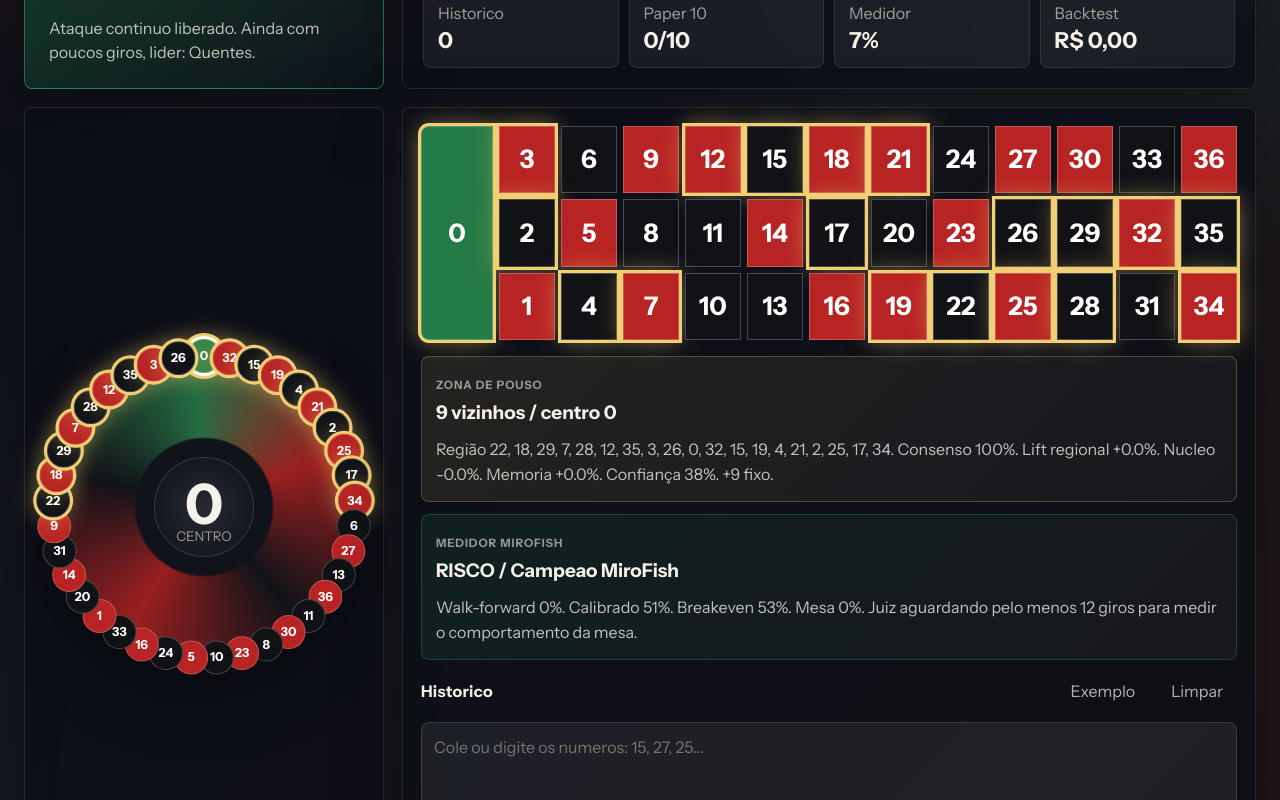
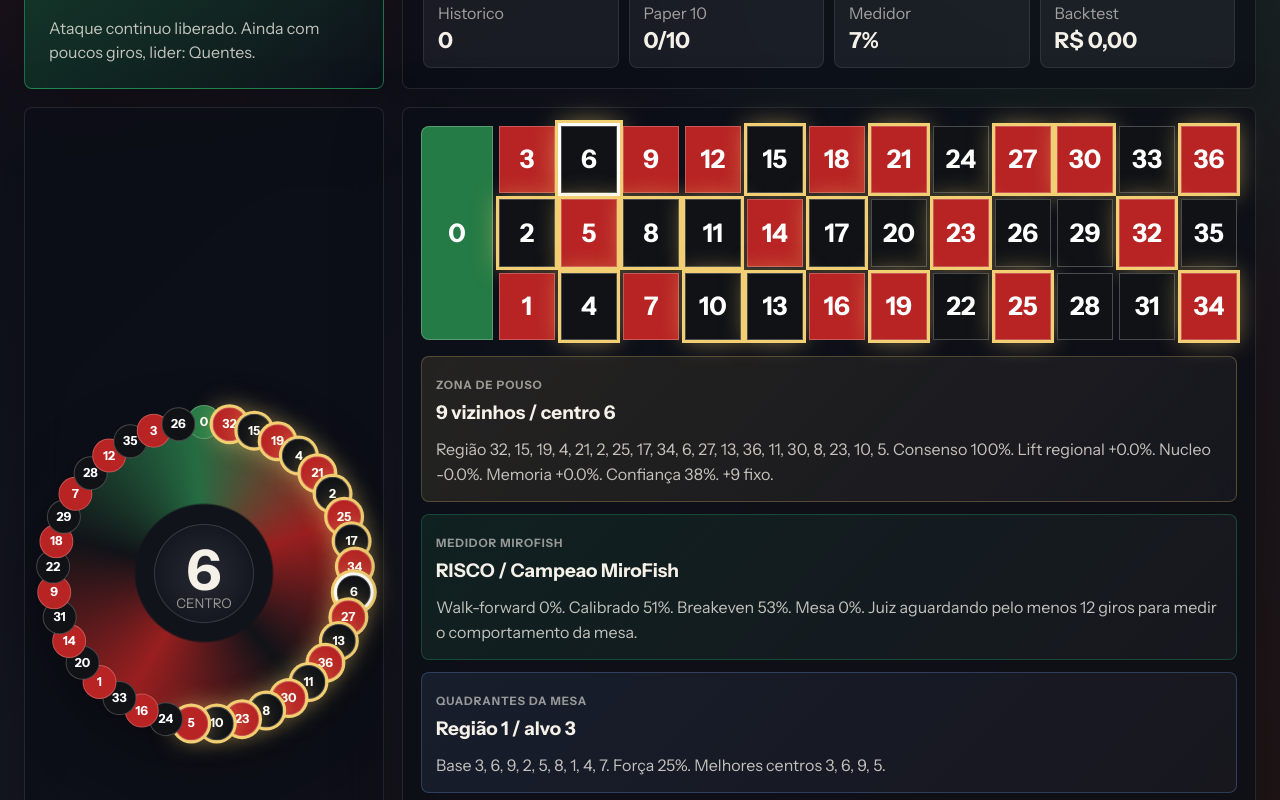
Before and after one commit to Drill23/mirofish-roulette-lab, a React (Vite) app: page / in a window 1280 px wide. Shown: the part 360-1160 px from the top of the page. Built offline with nearby package versions, Linux system fonts and the light colour scheme.

Commit message:
Add table quadrant strategy

```diff
--- a/src/App.css
+++ b/src/App.css
@@ -491,6 +491,11 @@ input[type='range'] {
   background: linear-gradient(135deg, rgba(42, 204, 119, 0.09), rgba(255, 255, 255, 0.035));
 }
 
+.smart-card--quadrant {
+  border-color: rgba(120, 170, 255, 0.25);
+  background: linear-gradient(135deg, rgba(120, 170, 255, 0.09), rgba(255, 255, 255, 0.035));
+}
+
 .section-title {
   display: flex;
   align-items: center;
--- a/src/App.jsx
+++ b/src/App.jsx
@@ -10,6 +10,13 @@ const TABLE_ROWS = [
   [3, 6, 9, 12, 15, 18, 21, 24, 27, 30, 33, 36],
   [2, 5, 8, 11, 14, 17, 20, 23, 26, 29, 32, 35],
   [1, 4, 7, 10, 13, 16, 19, 22, 25, 28, 31, 34],
+]
+
+const TABLE_QUADRANTS = [
+  [3, 6, 9, 2, 5, 8, 1, 4, 7],
+  [12, 15, 18, 11, 14, 17, 10, 13, 16],
+  [21, 24, 27, 20, 23, 26, 19, 22, 25],
+  [30, 33, 36, 29, 32, 35, 28, 31, 34],
 ]
 
 const RED_NUMBERS = new Set([
@@ -76,6 +83,12 @@ const AGENTS = [
     predict: predictHarmonicResonance,
   },
   {
+    id: 'quadrants',
+    name: 'Quadrantes',
+    signal: '4 regioes matematicas da mesa',
+    predict: predictTableQuadrants,
+  },
+  {
     id: 'mirror',
     name: 'Mirror scout',
     signal: 'padroes que repetem no espelho',
@@ -389,6 +402,21 @@ function App() {
                   {formatPercent(population.recommendation.judge.breakEven)}. Mesa{' '}
                   {formatPercent(population.recommendation.judge.stability)}.{' '}
                   {population.recommendation.judge.reason}
+                </p>
+              </div>
+
+              <div className="smart-card smart-card--quadrant">
+                <div>
+                  <span>Quadrantes da mesa</span>
+                  <strong>
+                    Região {population.recommendation.tableQuadrant.region} / alvo{' '}
+                    {population.recommendation.tableQuadrant.center}
+                  </strong>
+                </div>
+                <p>
+                  Base {population.recommendation.tableQuadrant.numbers.join(', ')}. Força{' '}
+                  {formatPercent(population.recommendation.tableQuadrant.weight)}. Melhores centros{' '}
+                  {population.recommendation.tableQuadrant.candidates.join(', ')}.
                 </p>
               </div>
 
@@ -984,6 +1012,7 @@ function buildPopulation(history, span = FIXED_SPAN, seedDistribution = null, op
   const stabilized = normalize(combined.map((value) => value * 0.94 + UNIFORM_PROBABILITY * 0.06))
   const activeSpan = span
   const landingCoverage = findLandingCoverage(stabilized, history, activeSpan)
+  const tableQuadrant = analyzeTableQuadrant(history, stabilized, activeSpan)
   const center = landingCoverage.center
   const covered = landingCoverage.covered
   const mass = covered.reduce((sum, number) => sum + stabilized[number], 0)
@@ -1075,6 +1104,7 @@ function buildPopulation(history, span = FIXED_SPAN, seedDistribution = null, op
       landingCoreLift: landingCoverage.coreLift,
       landingMemoryLift: landingCoverage.memoryLift,
       landingRimGap: landingCoverage.rimGap,
+      tableQuadrant,
       activeSpan,
       fixedSpan: true,
       judge,
@@ -1603,6 +1633,39 @@ function predictHarmonicResonance(history) {
   return normalize(scores)
 }
 
+function predictTableQuadrants(history) {
+  const scores = Array(NUMBER_COUNT).fill(0.12)
+  if (!history.length) {
+    return normalize(scores)
+  }
+
+  const signal = buildTableQuadrantSignal(history)
+  const recent = history.slice(-72)
+
+  TABLE_QUADRANTS.forEach((numbers, quadrantIndex) => {
+    const regionWeight = signal.weights[quadrantIndex]
+
+    numbers.forEach((number) => {
+      const directHits = recent.reduce((sum, hit, index) => {
+        if (hit !== number) {
+          return sum
+        }
+        return sum + Math.exp(-(recent.length - index - 1) / 18)
+      }, 0)
+      const localColumn = Math.floor((number - 1) / 3) % 3
+      const columnBalance = 1 + (localColumn === 1 ? 0.12 : 0)
+
+      scores[number] += regionWeight * columnBalance * (1.5 + directHits)
+      addWheelKernel(scores, WHEEL_ORDER.indexOf(number), regionWeight * 0.32, 2.2)
+    })
+  })
+
+  const zeroRecent = recent.filter((number) => number === 0).length
+  scores[0] += zeroRecent ? zeroRecent / Math.max(recent.length, 1) : 0.08
+
+  return normalize(scores)
+}
+
 function predictMirrorScout(history) {
   const scores = Array(NUMBER_COUNT).fill(0.25)
   if (history.length < 4) {
@@ -1801,6 +1864,84 @@ function buildRegionalField(history) {
   }
 }
 
+function buildTableQuadrantSignal(history) {
+  const weights = Array(4).fill(1.2)
+  const transitions = Array.from({ length: 5 }, () => Array(4).fill(0.35))
+  const quadrants = history.map(getTableQuadrantState)
+
+  history.forEach((number, index) => {
+    const quadrant = getTableQuadrant(number)
+    if (quadrant < 0) {
+      return
+    }
+
+    const age = history.length - index - 1
+    weights[quadrant] += Math.exp(-age / 30) * 1.45
+    if (age < 18) {
+      weights[quadrant] += Math.exp(-age / 8) * 0.95
+    }
+  })
+
+  for (let index = 1; index < quadrants.length; index += 1) {
+    const previous = quadrants[index - 1]
+    const current = getTableQuadrant(history[index])
+    if (current < 0) {
+      continue
+    }
+
+    const age = quadrants.length - index - 1
+    transitions[previous][current] += Math.exp(-age / 34) * 2.1
+  }
+
+  const lastState = quadrants.at(-1) ?? 4
+  transitions[lastState].forEach((value, quadrant) => {
+    weights[quadrant] += value * 1.2
+  })
+
+  const recentQuadrants = quadrants.filter((quadrant) => quadrant >= 0).slice(-3)
+  if (recentQuadrants.length >= 2) {
+    const last = recentQuadrants.at(-1)
+    const previous = recentQuadrants.at(-2)
+    const direction = mod(last - previous, 4)
+    const projected = direction === 0 ? last : mod(last + direction, 4)
+    weights[projected] += 1.15
+  }
+
+  return {
+    weights: normalizeToLength(weights),
+    transitions,
+  }
+}
+
+function analyzeTableQuadrant(history, probabilities, span) {
+  const signal = buildTableQuadrantSignal(history)
+  const regionIndex = signal.weights.indexOf(Math.max(...signal.weights))
+  const numbers = TABLE_QUADRANTS[regionIndex]
+  const candidates = numbers
+    .map((number) => {
+      const covered = getCoveredNumbers(number, span)
+      const mass = covered.reduce((sum, coveredNumber) => sum + probabilities[coveredNumber], 0)
+      const quadrantCover = covered.filter((coveredNumber) => getTableQuadrant(coveredNumber) === regionIndex)
+        .length
+      const direct = probabilities[number]
+      const score = mass * 0.68 + direct * 2.8 + (quadrantCover / covered.length) * 0.16
+
+      return {
+        number,
+        score,
+      }
+    })
+    .sort((left, right) => right.score - left.score)
+
+  return {
+    candidates: candidates.slice(0, 4).map((candidate) => candidate.number),
+    center: candidates[0]?.number ?? numbers[0],
+    numbers,
+    region: regionIndex + 1,
+    weight: signal.weights[regionIndex],
+  }
+}
+
 function circularHarmonic(numbers, harmonic) {
   let real = 0
   let imaginary = 0
@@ -1903,6 +2044,7 @@ function findSmartCoverage(probabilities) {
 function findLandingCoverage(probabilities, history, fixedSpan = FIXED_SPAN) {
   const evidenceFactor = clamp(history.length / 80, 0.35, 1)
   const regionalField = buildRegionalField(history)
+  const tableSignal = buildTableQuadrantSignal(history)
   let best = null
 
   WHEEL_ORDER.forEach((center) => {
@@ -1927,6 +2069,13 @@ function findLandingCoverage(probabilities, history, fixedSpan = FIXED_SPAN) {
     const coreLift = coreMass / coreBaseline - 1
     const fieldAgreement = fieldMass / Math.max(baseline, 0.0001)
     const rimGap = coreMass / core.length - (mass - coreMass) / Math.max(covered.length - core.length, 1)
+    const centerQuadrant = getTableQuadrant(center)
+    const tableCenterLift = centerQuadrant >= 0 ? tableSignal.weights[centerQuadrant] / 0.25 - 1 : 0
+    const tableCoverage =
+      covered.reduce((sum, number) => {
+        const quadrant = getTableQuadrant(number)
+        return sum + (quadrant >= 0 ? tableSignal.weights[quadrant] : 0.05)
+      }, 0) / covered.length
     const pressure =
       Math.max(lift, 0) * 0.14 +
       Math.max(coreLift, 0) * 0.17 +
@@ -1937,7 +2086,9 @@ function findLandingCoverage(probabilities, history, fixedSpan = FIXED_SPAN) {
       Math.max(contrast, 0) * NUMBER_COUNT * 0.22 +
       Math.max(rimGap, 0) * NUMBER_COUNT * 0.08 +
       fieldAgreement * 0.08 +
-      regionalField.concentration * 0.08
+      regionalField.concentration * 0.08 +
+      Math.max(tableCenterLift, 0) * 0.14 +
+      tableCoverage * 0.12
     const score =
       (roiEstimate * 0.42 + baselineGap * 0.9 + breakEvenGap * 1.55 + pressure) * evidenceFactor
 
@@ -1957,6 +2108,8 @@ function findLandingCoverage(probabilities, history, fixedSpan = FIXED_SPAN) {
         fieldAgreement: clamp(fieldAgreement, 0, 1.8),
         projectedNumber: regionalField.projectedNumber,
         rimGap,
+        tableCoverage,
+        tableLift: tableCenterLift,
         score,
       }
     }
@@ -1978,6 +2131,8 @@ function findLandingCoverage(probabilities, history, fixedSpan = FIXED_SPAN) {
       fieldAgreement: 0,
       projectedNumber: regionalField.projectedNumber,
       rimGap: 0,
+      tableCoverage: 0,
+      tableLift: 0,
       score: 0,
     }
   )
@@ -2088,6 +2243,14 @@ function normalize(values) {
   return values.map((value) => Math.max(value, 0) / sum)
 }
 
+function normalizeToLength(values) {
+  const sum = values.reduce((total, value) => total + Math.max(value, 0), 0)
+  if (!sum) {
+    return values.map(() => 1 / values.length)
+  }
+  return values.map((value) => Math.max(value, 0) / sum)
+}
+
 function softmax(values, temperature) {
   const max = Math.max(...values)
   const exps = values.map((value) => Math.exp((value - max) * temperature))
@@ -2111,6 +2274,18 @@ function getNumberColor(number) {
   return RED_NUMBERS.has(number) ? 'red' : 'black'
 }
 
+function getTableQuadrant(number) {
+  if (number < 1 || number > 36) {
+    return -1
+  }
+  return Math.floor((number - 1) / 9)
+}
+
+function getTableQuadrantState(number) {
+  const quadrant = getTableQuadrant(number)
+  return quadrant >= 0 ? quadrant : 4
+}
+
 function circularDistance(left, right, length) {
   const direct = Math.abs(left - right)
   return Math.min(direct, length - direct)
```
